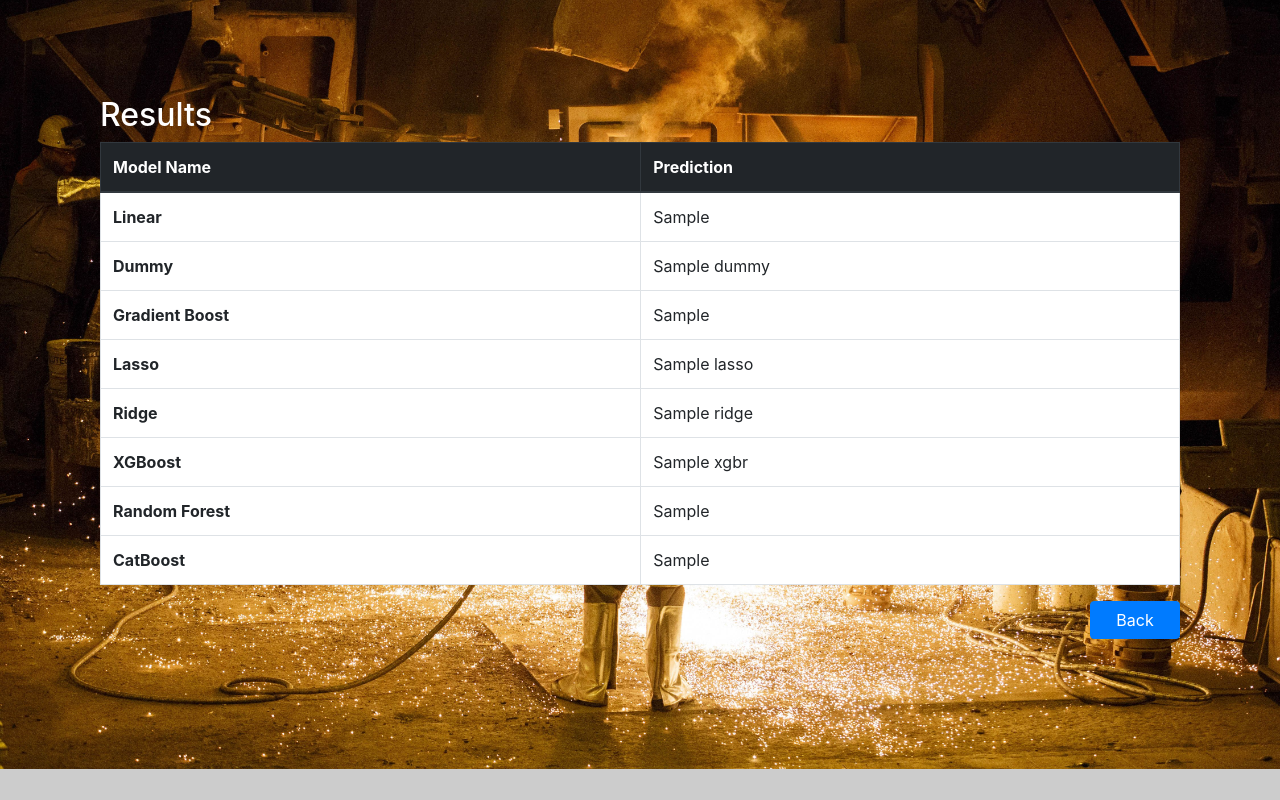
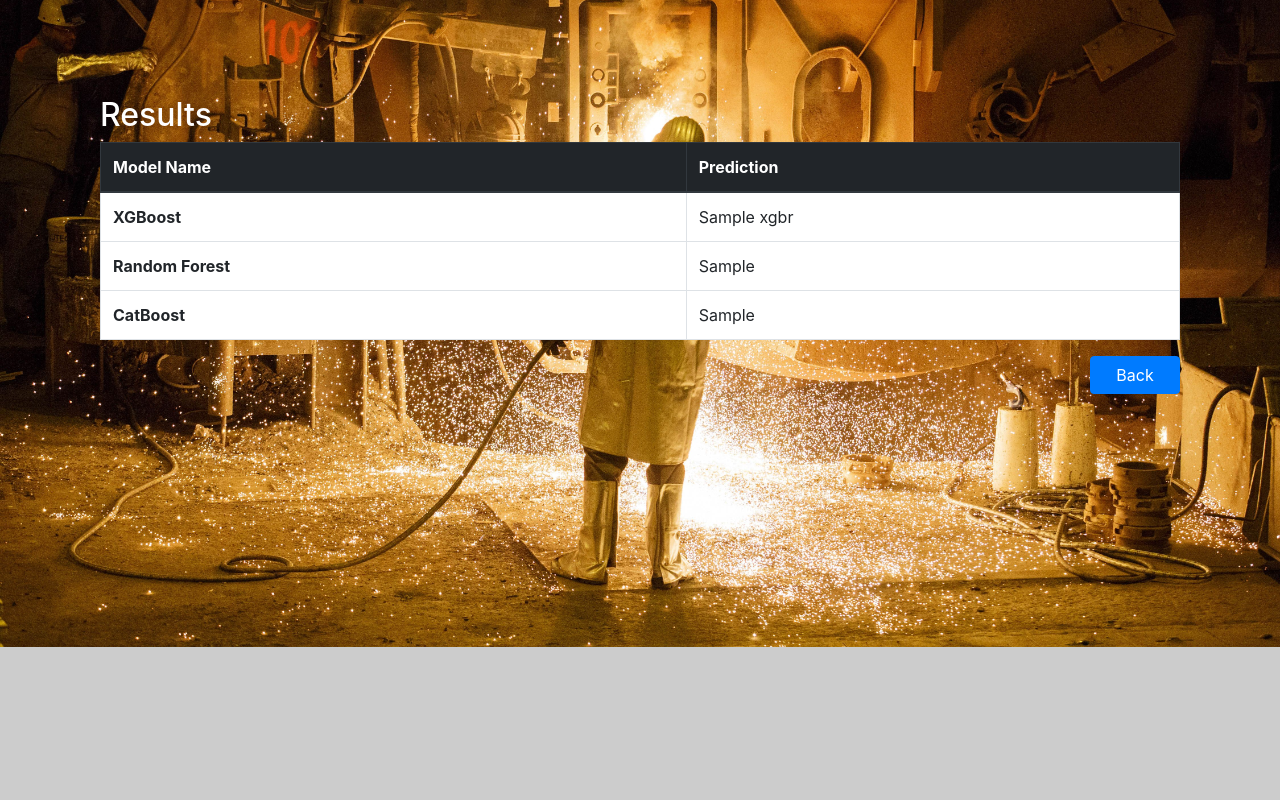
Before and after one commit to ShanayaM/iron-ore-pred, a Flask app: template templates/results.html in a window 1280 px wide. Run offline with Flask 2, Linux system fonts and the light colour scheme; the template is opened without the code that fills it: most values are stand-ins (such as "Sample title", 1, 10 or a date in 2020); parts of the project's set-up code (start-up, migrations or seed data) failed here and were passed over; some libraries are stand-ins or nearby versions.

Commit message:
fix structure and keep best 3 models

```diff
--- a/Predictor.py
+++ b/Predictor.py
@@ -10,7 +10,7 @@ class Predictor:
         self.target = "% Silica Concentrate"
         self.mean = {}
         self.models = {}
-        self.model_names = ['lr', 'dummy', 'gb', 'lasso', 'ridge', 'xgbr', 'rf', 'cb']
+        self.model_names = ['xgbr', 'rf', 'cb']
 
     def preprocess(self):
         print("preprocessing")
--- a/app.py
+++ b/app.py
@@ -1,10 +1,13 @@
 from flask import Flask, request, Response
 from flask import render_template
 from Predictor import *
+import os
+dirname = os.path.dirname(__file__)
+os.chdir(dirname)
 
 app = Flask(__name__)
 
-pred = Predictor("data/mining.csv")
+pred = Predictor('data/mining.csv')
 pred.preprocess()
 pred.load_models()
 
--- a/templates/index.html
+++ b/templates/index.html
@@ -28,7 +28,7 @@
     }
 
     body {
-        background-image: url('bg.jpg');
+        background-image: url("static/bg.jpg");
         height: 100%;
         background-position: center;
         background-repeat: no-repeat;
--- a/templates/results.html
+++ b/templates/results.html
@@ -23,7 +23,7 @@
 <style>
 
     body {
-        background-image: url('bg.jpg');
+        background-image: url('static/bg.jpg');
         height: 100%;
         background-position: center;
         background-repeat: no-repeat;
@@ -46,28 +46,6 @@
             </tr>
             </thead>
             <tbody>
-            <tr>
-                <th scope="row">Linear</th>
-                <td>{{ lr }}</td>
-            </tr>
-            <tr>
-                <th scope="row">Dummy</th>
-                <td>{{ dummy }}</td>
-            </tr>
-            <tr>
-                <th scope="row">Gradient Boost</th>
-                <td>{{ gb }}</td>
-            </tr>
-
-            <tr>
-                <th scope="row">Lasso</th>
-                <td>{{ lasso }}</td>
-            </tr>
-
-            <tr>
-                <th scope="row">Ridge</th>
-                <td>{{ ridge }}</td>
-            </tr>
 
             <tr>
                 <th scope="row">XGBoost</th>
```
Also changed, not shown: static/bg.jpg (renamed from templates/bg.jpg).
